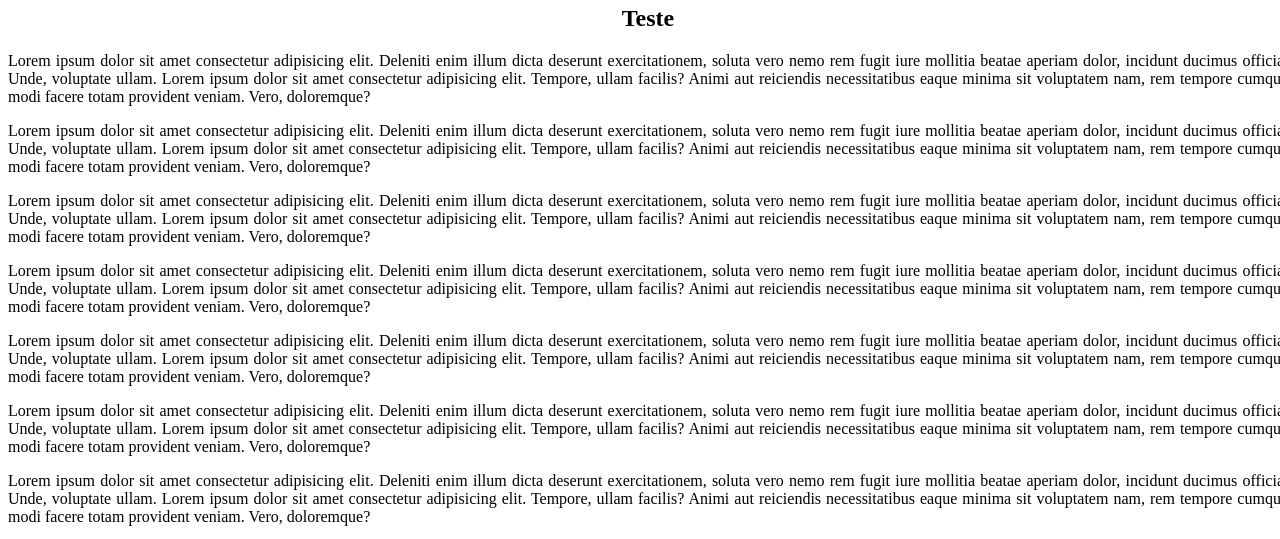
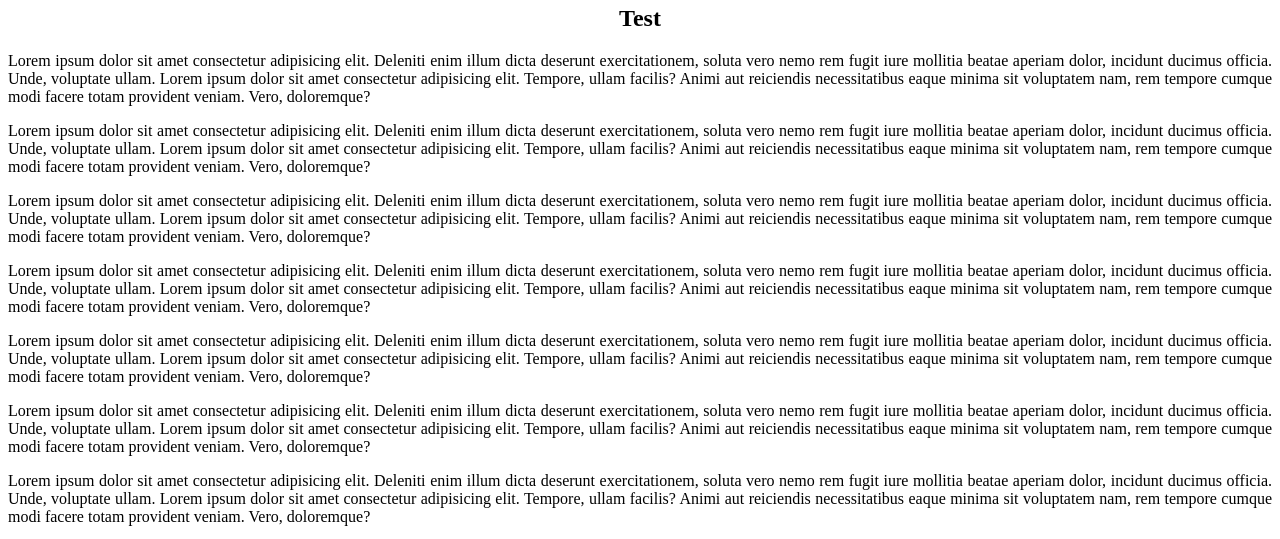
Before and after one commit to edivansilvajr/assuntos-a-serem-estudados, a plain HTML site: page whatsapp-fixed/index.html in a window 1280 px wide. Shown: the part 122-661 px from the top of the page. Drawn offline with Linux system fonts and the light colour scheme.

Commit message:
Apenas testando

```diff
--- a/whatsapp-fixed/index.html
+++ b/whatsapp-fixed/index.html
@@ -6,10 +6,6 @@
     <meta name="viewport" content="width=device-width, initial-scale=1.0">
     <title>Whatsapp fixed</title>
     <style>
-        body {
-            width: 100vw;
-            height: 100vh;
-        }
 
         header {
             background-color: black;
@@ -49,7 +45,7 @@
         <h2>Subtítulo</h2>
     </header>
     <main>
-        <h2>Teste</h2>
+        <h2>Test</h2>
 
         <p>Lorem ipsum dolor sit amet consectetur adipisicing elit. Deleniti enim illum dicta deserunt exercitationem, soluta vero nemo rem fugit iure mollitia beatae aperiam dolor, incidunt ducimus officia. Unde, voluptate ullam. Lorem ipsum dolor sit amet consectetur adipisicing elit. Tempore, ullam facilis? Animi aut reiciendis necessitatibus eaque minima sit voluptatem nam, rem tempore cumque modi facere totam provident veniam. Vero, doloremque?</p>
 
```
